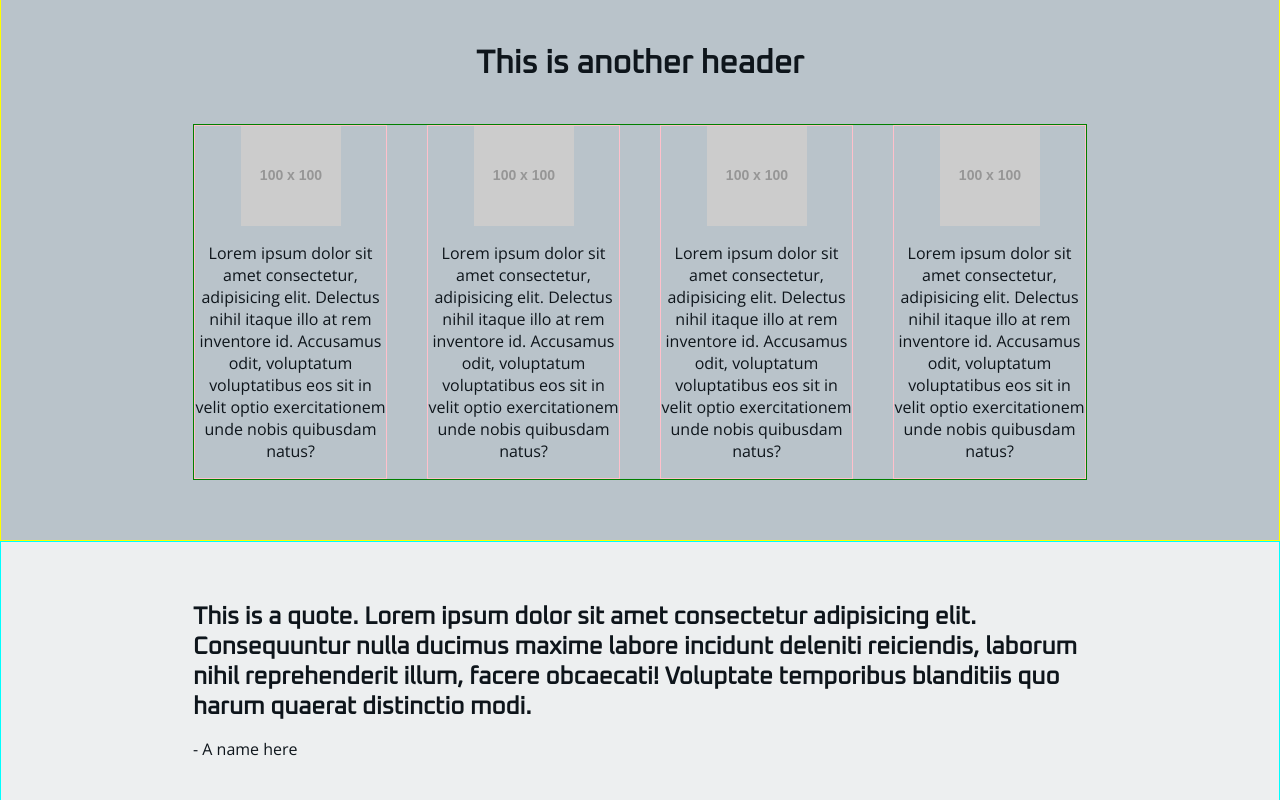
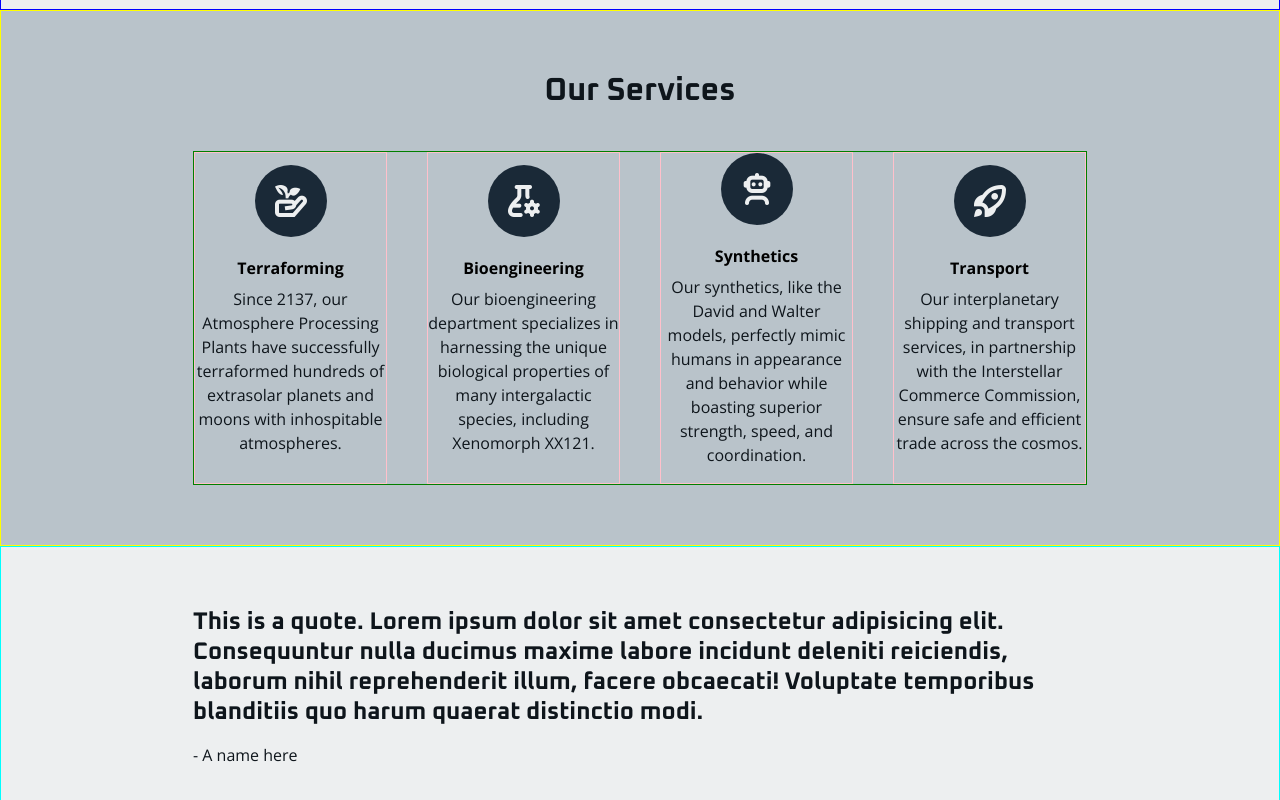
Before and after one commit to xenomorina/landing-page, a plain HTML site: page index.html in a window 1280 px wide. Shown: the part 680-1480 px from the top of the page. Drawn offline with nearby package versions, Linux system fonts and the light colour scheme; placeholder pictures from the web are drawn by us.

Commit message:
Added icons and content to info block section

```diff
--- a/index.html
+++ b/index.html
@@ -4,7 +4,9 @@
     <meta charset="UTF-8">
     <meta name="viewport" content="width=device-width, initial-scale=1.0">
     <link rel="stylesheet" href="styles.css">
-    <link rel="stylesheet" href="https://fonts.googleapis.com/css?family=Oxanium|Open+Sans">
+    <link rel="preconnect" href="https://fonts.googleapis.com">
+    <link rel="preconnect" href="https://fonts.gstatic.com" crossorigin>
+    <link href="https://fonts.googleapis.com/css2?family=Open+Sans:ital,wght@0,300..800;1,300..800&family=Oxanium:wght@200..800&display=swap" rel="stylesheet">
     <title>Weyland-Yutiani Corp.</title>
 </head>
 <body>
@@ -23,9 +25,11 @@
 
     <div class="intro-container">
         <div>
-            <h1>Weyland-Yutani Corp.</h1>
+            <h1>Weyland-Yutani Corporation</h1>
             <h3>"Building better words"</h3>
-            <p>Lorem ipsum, dolor sit amet consectetur adipisicing elit. Minus commodi eaque numquam et delectus minima ullam quam, magnam, vitae a ab obcaecati accusamus ad laudantium, iste facere inventore dolorum alias.</p>
+            <p>Weyland-Yutani Corporation stands as a global powerhouse in the realms of technology and manufacturing, with offices spanning Earth, Thedus, and Luna's Sea of Tranquillity.
+                Specializing in the production of synthetics, spaceships, and cutting-edge computers, Weyland-Yutani serves industrial and commercial clients alike, while also dominating interplanetary shipping and transport.
+            </p>
             <button>Click me!</button>
         </div>
         <div>
@@ -35,42 +39,50 @@
 
     <div class="services-container">
         <div>
-            <h1>This is another header</h1>
+            <h1>Our Services</h1>
         </div>
         <div class="service-block-group">
             <div class="services-block">
-                <div>
-                    <img src="https://placehold.co/100x100" alt="">
+                <div class="icon">
+                    <img src="./images/plant-icon.png" alt="">
                 </div>
                 <div>
-                    <p>Lorem ipsum dolor sit amet consectetur, adipisicing elit. Delectus nihil itaque illo at rem inventore id. Accusamus odit, voluptatum voluptatibus eos sit in velit optio exercitationem unde nobis quibusdam natus?</p>
+                    <h5>Terraforming</h5>
+                    <p>Since 2137, our Atmosphere Processing Plants have successfully terraformed hundreds of extrasolar planets and moons
+                        with inhospitable atmospheres.</p>
                 </div>
             </div>
 
             <div class="services-block">
-                <div>
-                    <img src="https://placehold.co/100x100" alt="">
+                <div class="icon">
+                    <img src="./images/lab-icon.png" alt="">
                 </div>
                 <div>
-                    <p>Lorem ipsum dolor sit amet consectetur, adipisicing elit. Delectus nihil itaque illo at rem inventore id. Accusamus odit, voluptatum voluptatibus eos sit in velit optio exercitationem unde nobis quibusdam natus?</p>
+                    <h5>Bioengineering</h5>
+                    <p>Our bioengineering department specializes in harnessing the unique biological properties of many intergalactic species,
+                        including Xenomorph XX121.</p>
                 </div>
             </div>
 
             <div class="services-block">
-                <div>
-                    <img src="https://placehold.co/100x100" alt="">
+                <div class="icon">
+                    <img src="./images/robot-icon.png" alt="">
                 </div>
                 <div>
-                    <p>Lorem ipsum dolor sit amet consectetur, adipisicing elit. Delectus nihil itaque illo at rem inventore id. Accusamus odit, voluptatum voluptatibus eos sit in velit optio exercitationem unde nobis quibusdam natus?</p>
+                    <h5>Synthetics</h5>
+                    <p>Our synthetics, like the David and Walter models, perfectly mimic humans in appearance and behavior
+                         while boasting superior strength, speed, and coordination.</p>
                 </div>
             </div>
 
             <div class="services-block">
-                <div>
-                    <img src="https://placehold.co/100x100" alt="">
+                <div class="icon">
+                    <img src="./images/rocket-icon.png" alt="">
                 </div>
                 <div>
-                    <p>Lorem ipsum dolor sit amet consectetur, adipisicing elit. Delectus nihil itaque illo at rem inventore id. Accusamus odit, voluptatum voluptatibus eos sit in velit optio exercitationem unde nobis quibusdam natus?</p>
+                    <h5>Transport</h5>
+                    <p>Our interplanetary shipping and transport services, in partnership with the Interstellar Commerce Commission,
+                        ensure safe and efficient trade across the cosmos.</p>
                 </div>
             </div>
         </div>
--- a/styles.css
+++ b/styles.css
@@ -24,6 +24,7 @@ h1, h2, h3, h4 {
 p {
     font-family: "Open Sans", Arial, Helvetica, sans-serif;
     color: #0E151B;
+    line-height: 1.5;
 }
 
 a {
@@ -56,6 +57,9 @@ a {
     border: 1px solid blue;
     padding: 60px 15%;
     background-color: #EDEFF0;
+    h3 {
+        margin-top: 8px;
+    }
 }
 
 .services-container {
@@ -75,10 +79,31 @@ a {
 
 .services-block {
     border: 1px solid pink;
+    width: 300px;
+    height: auto;
     display: flex;
     flex-direction: column;
     justify-content: center;
     align-items: center;
+    h5 {
+        font-family: "Open Sans", Arial, Helvetica, sans-serif;
+        margin: 20px 0 0 0;
+        font-weight: 700;
+        font-size: 16px;
+    }
+    p{
+        margin-top: 8px;
+    }
+}
+
+.icon {
+    background-color: #1A2937;
+    padding: 20px;
+    border-radius: 100%;
+    img {
+        width: 32px;
+        height: auto;
+    }
 }
 
 .quote-container {
```
Also changed, not shown: images/lab-icon.png (added), images/plant-icon.png (added), images/robot-icon.png (added), images/rocket-icon.png (added).
